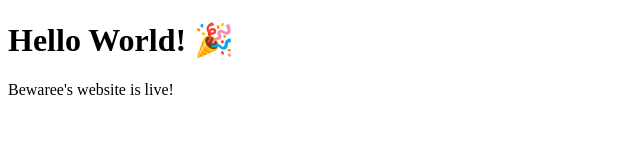
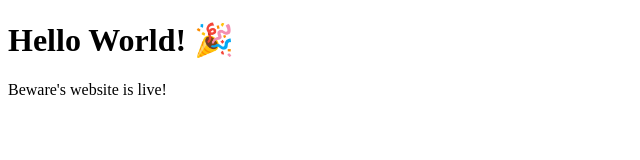
Before and after one commit to beware67/beware67.github.io, a plain HTML site: page index.html in a window 1280 px wide. Shown: the full height of the page, 0-640 px from the left. Drawn offline with Linux system fonts and the light colour scheme.

Commit message:
Update index.html

```diff
--- a/index.html
+++ b/index.html
@@ -2,6 +2,6 @@
 <html>
 <body>
   <h1>Hello World! 🎉</h1>
-  <p>Bewaree's website is live!</p>
+  <p>Beware's website is live!</p>
 </body>
 </html>
```
